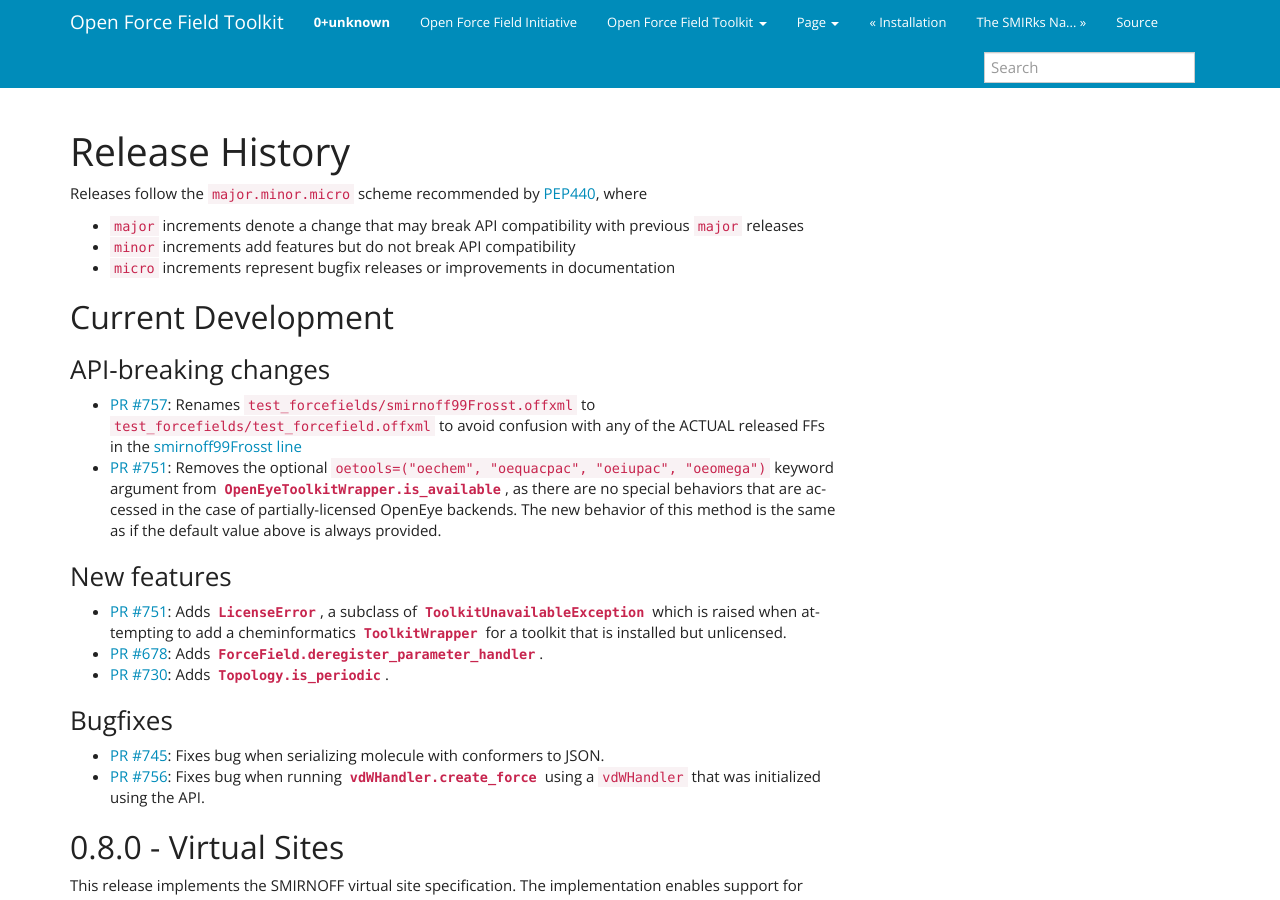
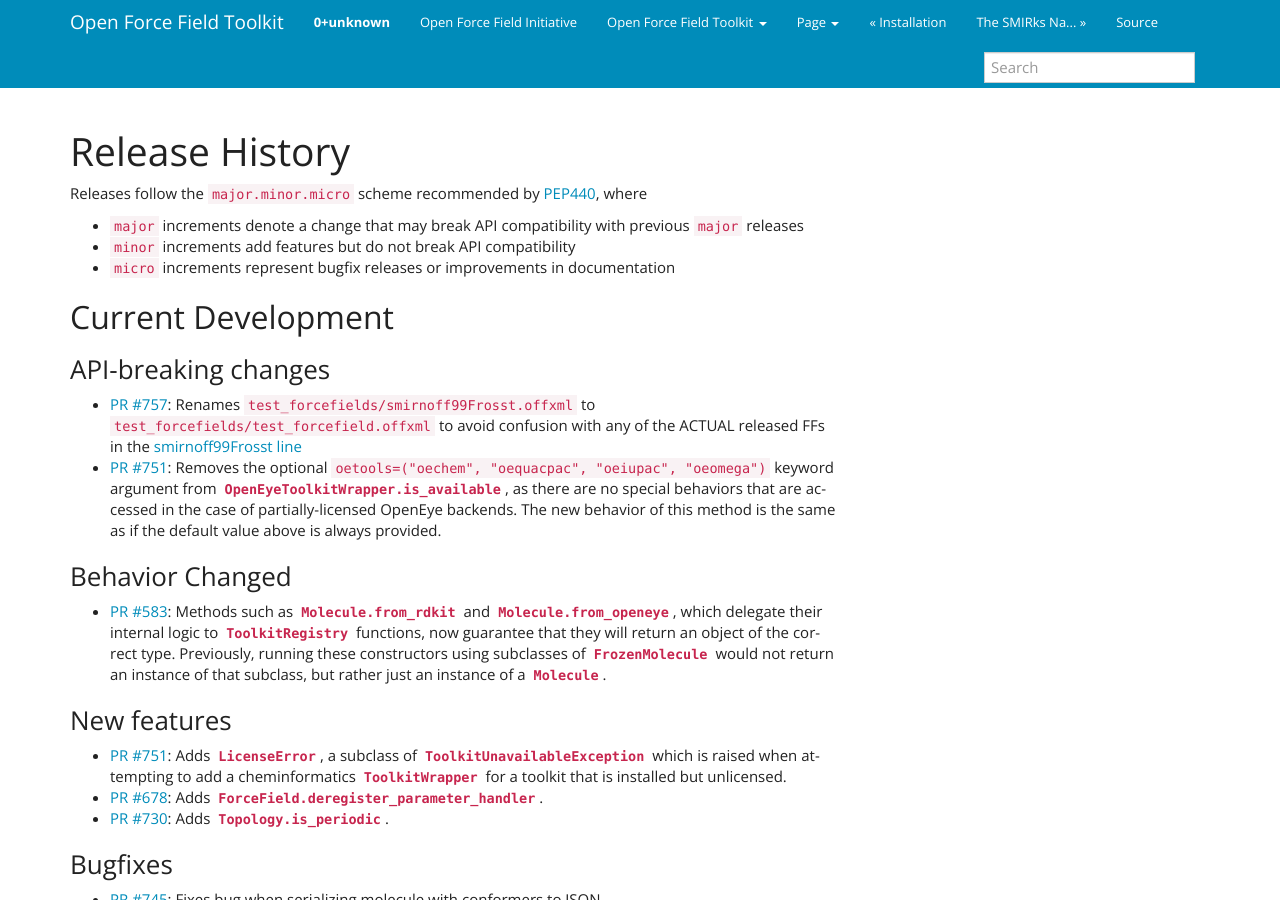
Before and after one commit to openforcefield/openff-toolkit, a Sphinx documentation site: the page built from docs/releasehistory.rst, in a window 1280 px wide and 900 px high. Built offline with Sphinx 7.4.7, drawn with Linux system fonts in a browser that asks for light colours.

Commit message:
Update releasehistory for molecule inheritance fix

```diff
--- a/docs/releasehistory.rst
+++ b/docs/releasehistory.rst
@@ -21,6 +21,18 @@
   :py:meth:`OpenEyeToolkitWrapper.is_available <openforcefield.utils.toolkits.OpenEyeToolkitWrapper.is_available>`, as
   there are no special behaviors that are accessed in the case of partially-licensed OpenEye backends. The
   new behavior of this method is the same as if the default value above is always provided.
+
+
+Behavior Changed
+""""""""""""""""
+- `PR #583 <https://github.com/openforcefield/openforcefield/pull/583>`_: Methods
+  such as :py:meth:`Molecule.from_rdkit <openforcefield.topology.Molecule.from_rdkit>`
+  and :py:meth:`Molecule.from_openeye <openforcefield.topology.Molecule.from_openeye>`,
+  which delegate their internal logic to :py:class:`ToolkitRegistry <openforcefield.utils.ToolkitRegistry>`
+  functions, now guarantee that they will return an object of the correct type. Previously,
+  running these constructors using subclasses of :py:class:`FrozenMolecule <openforcefield.topology.Molecule>`
+  would not return an instance of that subclass, but rather just an instance of a
+  :py:class:`Molecule <openforcefield.topology.Molecule>`.
 
 
 New features
```
